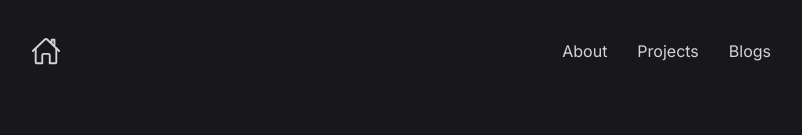
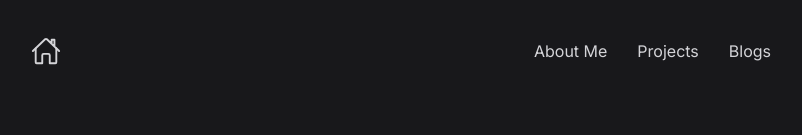
Before and after one commit to AnshumanMahato/Personal-Blog-Website, a Next.js app: page / in a window 1280 px wide. Shown: the top 135 px of the page, without its empty margins (239-1041 px from the left). Built offline with nearby package versions, Linux system fonts and the light colour scheme.

Commit message:
fix: typo

```diff
--- a/app/ui/Header.tsx
+++ b/app/ui/Header.tsx
@@ -38,7 +38,7 @@ function Header() {
                 href="/about"
                 className="hover:text-accent-dark transition-colors duration-200"
               >
-                About
+                About Me
               </Link>
             </li>
             <li>
```
